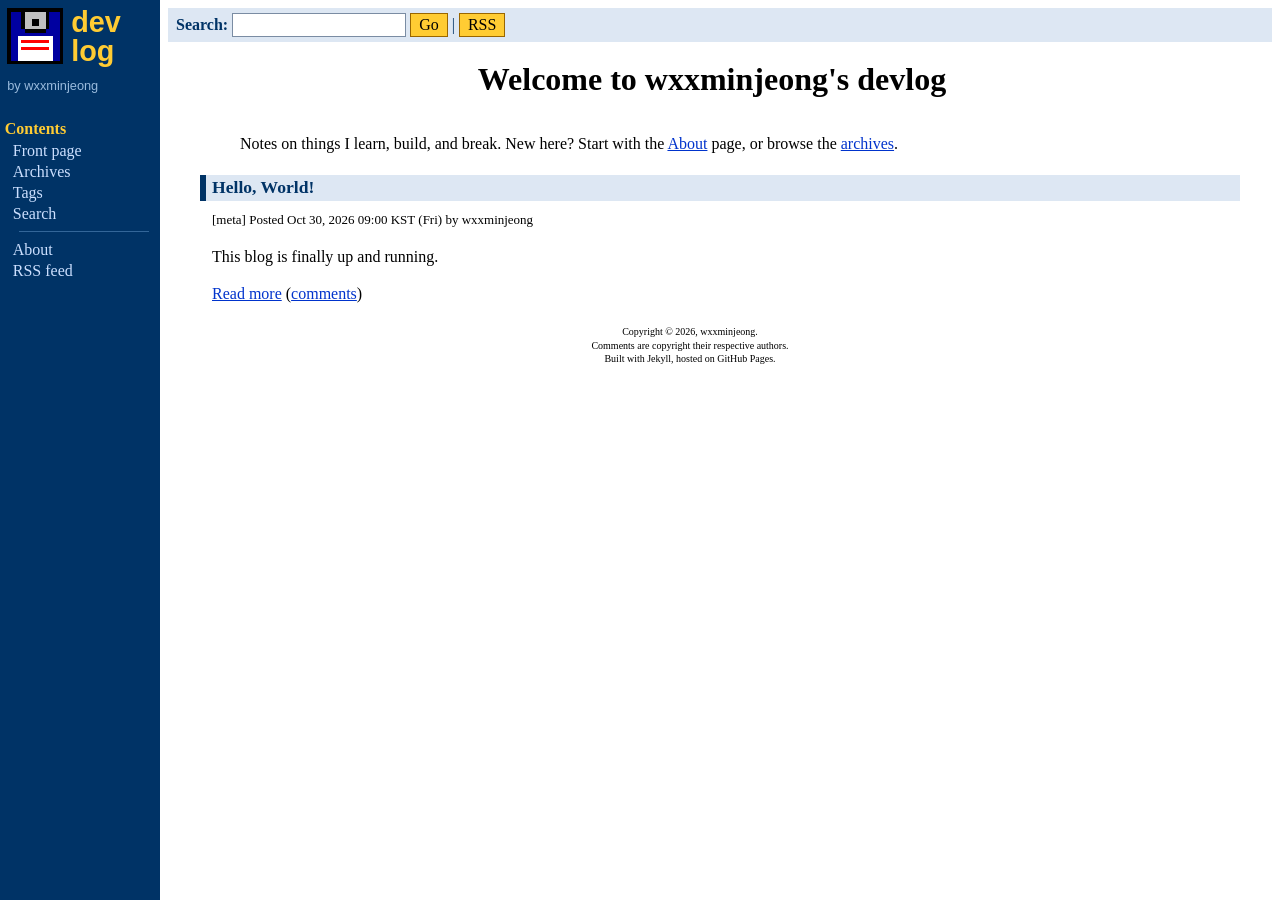
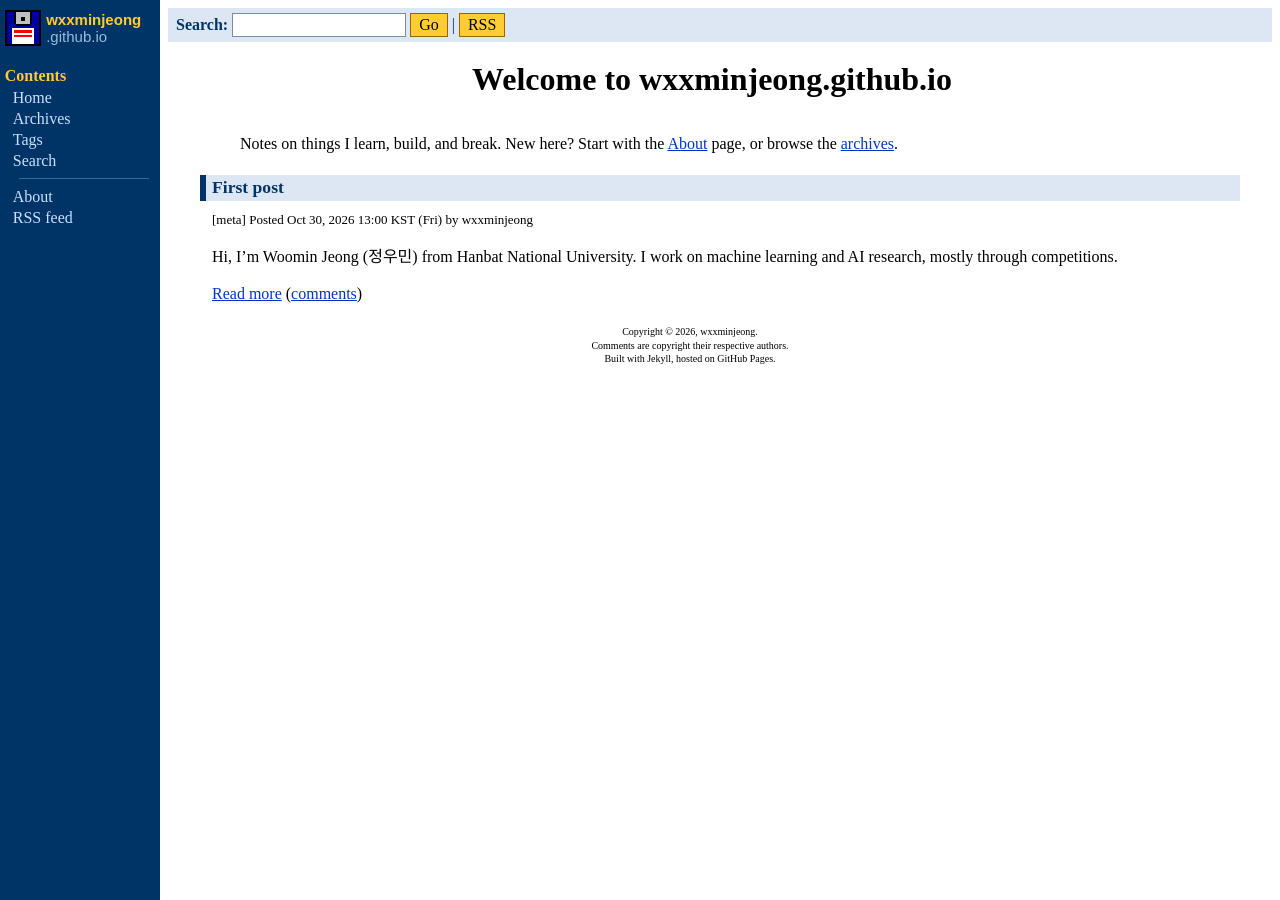
Before and after one commit to wxxminjeong/wxxminjeong.github.io, a Jekyll site: the page built from index.html, in a window 1280 px wide. Built offline with Jekyll 4.4.1, drawn with Linux system fonts in a browser that asks for light colours.

Commit message:
Rename the site to wxxminjeong.github.io and replace the first post
- Site title and logo now read "wxxminjeong.github.io" (logo shows
  "wxxminjeong" over ".github.io" next to the floppy icon)
- Rename the "Front page" menu item to "Home" and drop the redundant
  per-article "Back to the front page" section
- Replace the formatting-sample post with a short first post based on
  the GitHub profile README

Co-Authored-By: Claude Opus 5.5 <noreply@anthropic.com>
Claude-Session: https://claude.ai/code/session_01RuTpTZjHqmqvmhKrHAEBWS

````diff
--- a/_config.yml
+++ b/_config.yml
@@ -3,7 +3,7 @@
 #  고친 뒤에는 로컬 서버(jekyll serve)를 다시 켜야 반영됩니다.
 # ==========================================================
 
-title: wxxminjeong's devlog
+title: wxxminjeong.github.io
 description: Notes on things I learn, build, and break.
 author: wxxminjeong
 github_username: wxxminjeong
@@ -12,11 +12,10 @@ baseurl: ""
 lang: en_US
 timezone: Asia/Seoul
 
-# 왼쪽 위 로고 글씨
+# 왼쪽 위 로고 글씨 (두 줄)
 brand:
-  line1: dev
-  line2: log
-  tagline: by wxxminjeong
+  line1: wxxminjeong
+  line2: .github.io
 
 # 첫 화면에 보일 글 개수
 front_page_posts: 10
--- a/_includes/menu.html
+++ b/_includes/menu.html
@@ -1,13 +1,12 @@
 <div id="menu">
-<a class="logo-link" href="{{ '/' | relative_url }}" aria-label="Front page">
-<img class="logo-img" src="{{ '/assets/img/logo.png' | relative_url }}" width="56" height="56" alt="">
-<span class="logo-text">{{ site.brand.line1 }}<br>{{ site.brand.line2 }}</span>
-<span class="logo-tag">{{ site.brand.tagline }}</span>
+<a class="logo-link" href="{{ '/' | relative_url }}" aria-label="Home">
+<img class="logo-img" src="{{ '/assets/img/logo.png' | relative_url }}" width="36" height="36" alt="">
+<span class="logo-text">{{ site.brand.line1 }}<br><span class="logo-sub">{{ site.brand.line2 }}</span></span>
 </a>
 <ul class="navmenu">
 <li><b>Contents</b>
 <ul>
-<li><a href="{{ '/' | relative_url }}">Front page</a></li>
+<li><a href="{{ '/' | relative_url }}">Home</a></li>
 <li><a href="{{ '/posts/' | relative_url }}">Archives</a></li>
 <li><a href="{{ '/tags/' | relative_url }}">Tags</a></li>
 <li><a href="{{ '/search/' | relative_url }}">Search</a></li>
@@ -16,12 +15,5 @@
 <li><a href="{{ '/feed.xml' | relative_url }}">RSS feed</a></li>
 </ul>
 </li>
-{%- if page.layout == "post" %}
-<li><b>This article</b>
-<ul>
-<li><a href="{{ '/' | relative_url }}">Back to the front page</a></li>
-</ul>
-</li>
-{%- endif %}
 </ul>
 </div>
--- /dev/null
+++ b/_posts/2026-10-30-first-post.md
@@ -0,0 +1,17 @@
+---
+title: "First post"
+date: 2026-10-30 13:00:00 +0900
+tags: [meta]
+---
+
+Hi, I'm Woomin Jeong (정우민) from Hanbat National University. I work on machine learning and AI research, mostly through competitions.
+
+This is where I'll write up what I learn along the way: competition notes, papers, and side projects.
+
+A few things so far:
+
+- **2nd / 81** in the [2026 National Park Satellite Monitoring AI Challenge](https://aifactory.space/ko/competitions/9305) (Track 2, landslide detection and risk assessment)
+- **44th / 10,148** in [Kaggriculture](https://www.kaggle.com/competitions/kaggriculture) and **217th / 6,425** in [RSNA Knee Abnormality Detection](https://www.kaggle.com/competitions/rsna-knee-abnormality-detection) on Kaggle
+- [WX CRUSHER](https://github.com/wxxminjeong/WX_CRUSHER), a VST3 distortion plugin with separate drive, bitcrush and clipper stages
+
+You can also find me on [Kaggle](https://www.kaggle.com/woominyo) and [DACON](https://dacon.io/myprofile/462812/home).
--- a/_posts/2026-10-30-hello-world.md
+++ /dev/null
@@ -1,47 +0,0 @@
----
-title: "Hello, World!"
-date: 2026-10-30 09:00:00 +0900
-tags: [meta]
----
-
-This blog is finally up and running.
-
-This first post doubles as a **formatting sample**: it shows how Markdown comes out on this site. Delete it whenever you like.
-
-## Code
-
-```js
-// where it all begins
-function hello(name) {
-  const greeting = `Hello, ${name}!`;
-  console.log(greeting);
-  return 42;
-}
-
-hello("World");
-```
-
-```bash
-bundle exec jekyll serve
-```
-
-Inline `code` works too.
-
-## Lists and quotes
-
-- Notes on things I study
-- Project write-ups
-- Debugging logs
-
-> Well begun is half done.
-
-## Tables
-
-| Language | Extension |
-|---|---|
-| JavaScript | `.js` |
-| Python | `.py` |
-
-### A smaller heading
-
-[Links look like this](https://github.com/wxxminjeong).
--- a/assets/css/style.css
+++ b/assets/css/style.css
@@ -105,37 +105,30 @@ img { max-width: 100%; height: auto; }
 }
 
 .logo-link {
-  position: relative;
-  display: block;
-  height: 110px;
+  display: flex;
+  align-items: center;
+  gap: 5px;
+  padding: 10px 2px 0;
   text-decoration: none;
 }
 .logo-link:hover { background: none; }
 .logo-img {
-  position: absolute;
-  top: 8px;
-  left: 4px;
-  width: 56px;
-  height: 56px;
+  flex: none;
+  width: 36px;
+  height: 36px;
   image-rendering: pixelated;
 }
 .logo-text {
-  position: absolute;
-  top: 8px;
-  left: 68px;
   color: var(--accent);
-  font: bold 180%/1 sans-serif;
+  font: bold 15px/1.15 sans-serif;
 }
-.logo-tag {
-  position: absolute;
-  top: 78px;
-  left: 4px;
+.logo-sub {
   color: var(--logo-tag);
-  font: 80% sans-serif;
+  font-weight: normal;
 }
 
 ul.navmenu { list-style: none; margin: 0; padding: 0; }
-.navmenu > li { margin: 0.5em 0 0 0.1em; }
+.navmenu > li { margin: 1.2em 0 0 0.1em; }
 .navmenu b { color: var(--accent); }
 .navmenu ul { list-style: none; margin: 0; padding: 0; }
 .navmenu ul li { margin: 0.1em 0 0 0.9em; text-indent: -0.4em; line-height: 1.2; }
@@ -306,12 +299,10 @@ div.FormattedComment { padding: 0 4px; white-space: pre-wrap; }
     width: auto;
     padding: 0.4em 0.5em;
   }
-  .logo-link { display: flex; align-items: center; gap: 0.4em; height: auto; }
-  .logo-img, .logo-text, .logo-tag { position: static; }
-  .logo-img { width: 32px; height: 32px; }
-  .logo-text { font-size: 140%; }
+  .logo-link { padding-top: 0; }
+  .logo-img { width: 28px; height: 28px; }
+  .logo-text { font-size: 18px; }
   .logo-text br { display: none; }
-  .logo-tag { align-self: flex-end; }
   .navmenu > li { margin: 0.3em 0 0; }
   .navmenu > li > b { display: none; }
   .navmenu ul li { display: inline-block; margin: 0.2em 0.8em 0 0; text-indent: 0; }
````
Also changed, not shown: README.md.
